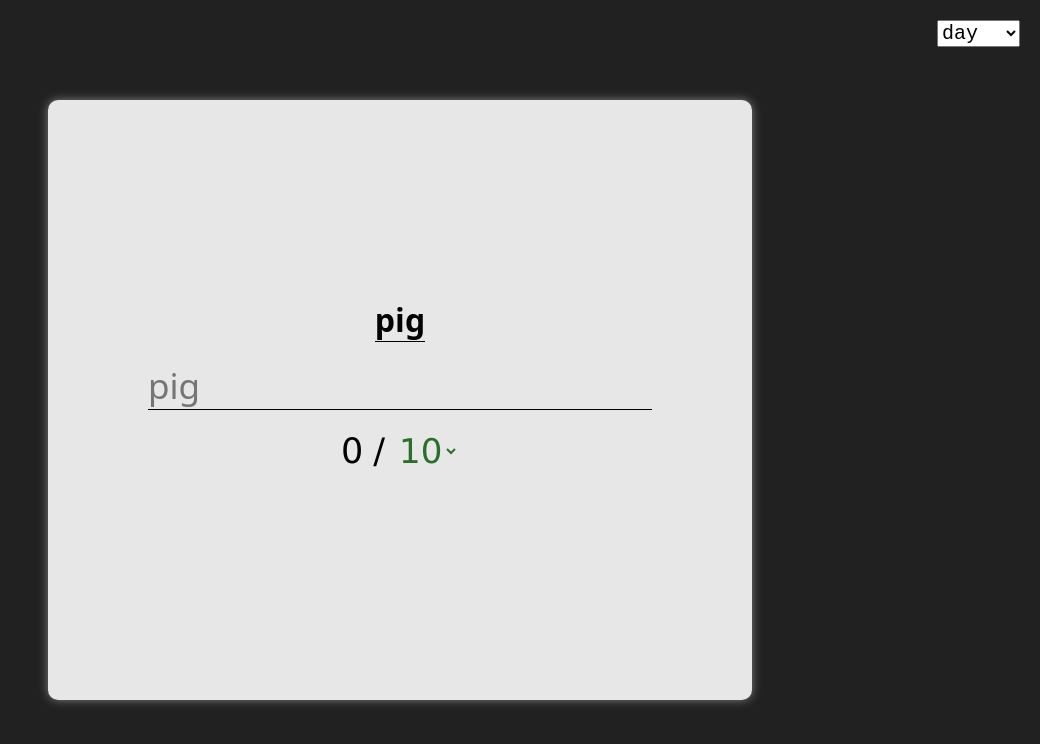
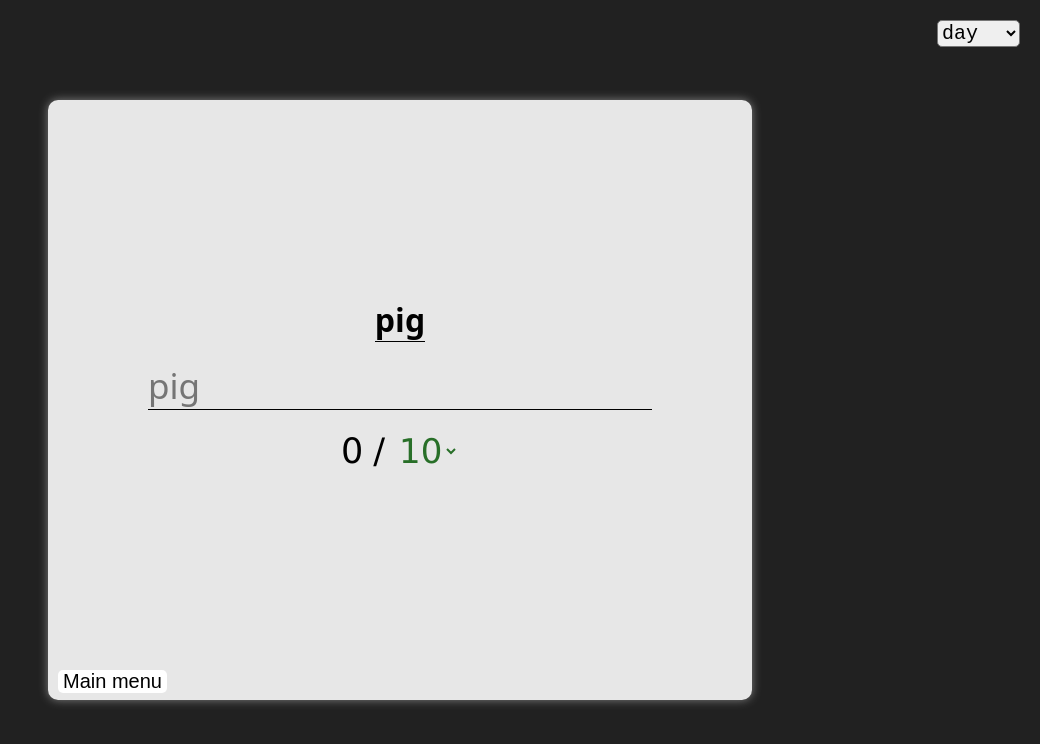
Before and after one commit to kurokaw3a/words-game, a React (Create React App) app: page /game in a window 1280 px wide. Shown: the top 744 px of the page, without its empty margins (240-1280 px from the left). Built offline with nearby package versions, Linux system fonts and the light colour scheme.

Commit message:
how back to main menu?

```diff
--- a/src/Components/Game/Game.jsx
+++ b/src/Components/Game/Game.jsx
@@ -4,6 +4,7 @@
 /* eslint-disable jsx-a11y/no-noninteractive-element-interactions */
 import { useState } from 'react';
 import { useSelector } from 'react-redux'
+import { useNavigate } from 'react-router-dom';
 import { randomWord } from '../Randomizer';
 import defaultTheme from './Game.module.css'
 import nightTheme from './themes/night.module.css'
@@ -73,6 +74,10 @@ function Game() {
   const showMistakesHandler = () => {
     if (mistakes.length >= 1) { setShowMistakes((prev) => !prev) }
   }
+  const navigate = useNavigate()
+  const navToMain = () => {
+    navigate('/')
+  }
   return (
     <div className={styles.container}>
       <div className={styles.game}>
@@ -133,7 +138,7 @@ function Game() {
         </div>
         )}
       </div>
-      {/* <button className={styles.mainButton}>Main menu</button> */}
+      <button onClick={navToMain} className={styles.mainButton}>Main menu</button>
     </div>
   );
 }
--- a/src/Components/Game/Game.module.css
+++ b/src/Components/Game/Game.module.css
@@ -164,4 +164,14 @@
 .mainButton{
  font-size: 20px;
  margin-left: 10px;
+ border-radius: 5px;
+ font-weight: 500;
+ padding: 0px 5px 0px 5px;
+ cursor: pointer;
+ border: none;
+ transition: 0.3s;
+ background: rgb(255, 255, 255);
+ &:hover{
+    background: rgb(234, 234, 234);
 }
+}
--- a/src/Components/Game/themes/night.module.css
+++ b/src/Components/Game/themes/night.module.css
@@ -173,3 +173,19 @@
    .mistake{
        list-style: decimal;
    }
+   .mainButton{
+    font-size: 20px;
+    text-shadow: 0px 0px 10px gray;
+    margin-left: 10px;
+    border-radius: 5px;
+    font-weight: 500;
+    padding: 0px 5px 0px 5px;
+    cursor: pointer;
+    border: none;
+    background: rgb(41, 41, 41);
+    transition: 0.3s;
+    color: white;
+    &:hover{
+       background: rgb(26, 26, 26);
+   }
+   }
--- a/src/layouts/Main.jsx
+++ b/src/layouts/Main.jsx
@@ -1,3 +1,5 @@
+/* eslint-disable max-len */
+/* eslint-disable no-mixed-operators */
 import { Outlet, useLocation } from 'react-router-dom';
 import { useSelector, useDispatch } from 'react-redux'
 import styles from './Main.module.css'
@@ -14,7 +16,7 @@ const Main = () => {
     <div className={styles.container}>
       {location.pathname === '/game'
       && (
-      <select onChange={themeChange} className={styles.select}>
+      <select onChange={themeChange} className={themes.day && styles.select || themes.night && styles.selectNight}>
         <option value="day" selected={themes.day === true && 'day'} className={styles.option}>day</option>
         <option value="night" selected={themes.night === true && 'night'} className={styles.option}>night</option>
       </select>
--- a/src/layouts/Main.module.css
+++ b/src/layouts/Main.module.css
@@ -12,4 +12,19 @@
     margin: 20px;
     font-family: monospace;
     right: 0;
+    cursor: pointer;
+    border-radius: 5px;
 }
+.selectNight{
+    position: absolute;
+    cursor: pointer;
+    font-size: 20px;
+    margin: 20px;
+    font-family: monospace;
+    right: 0;
+    color: white;
+    background: rgb(19, 19, 19);
+    border: none;
+    border-radius: 5px;
+    outline-color: black;
+}
```
